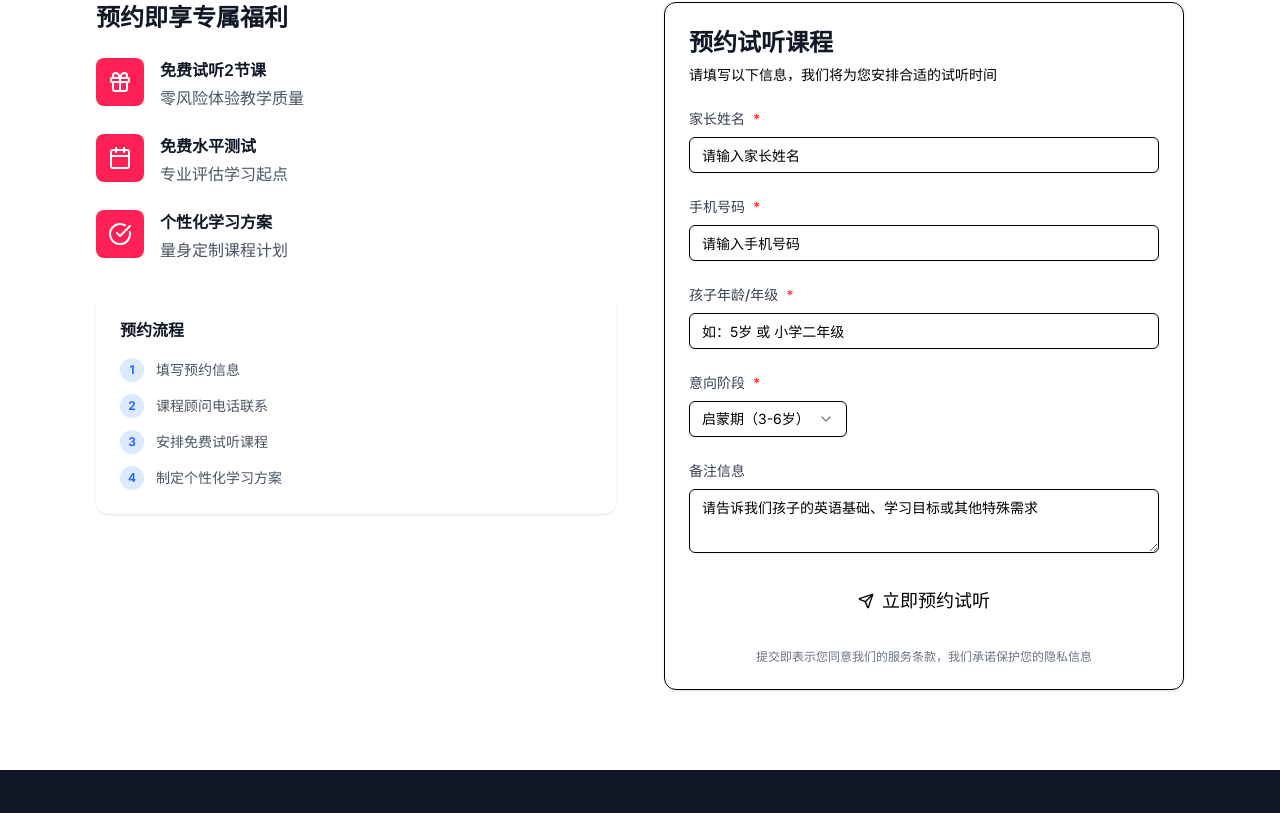
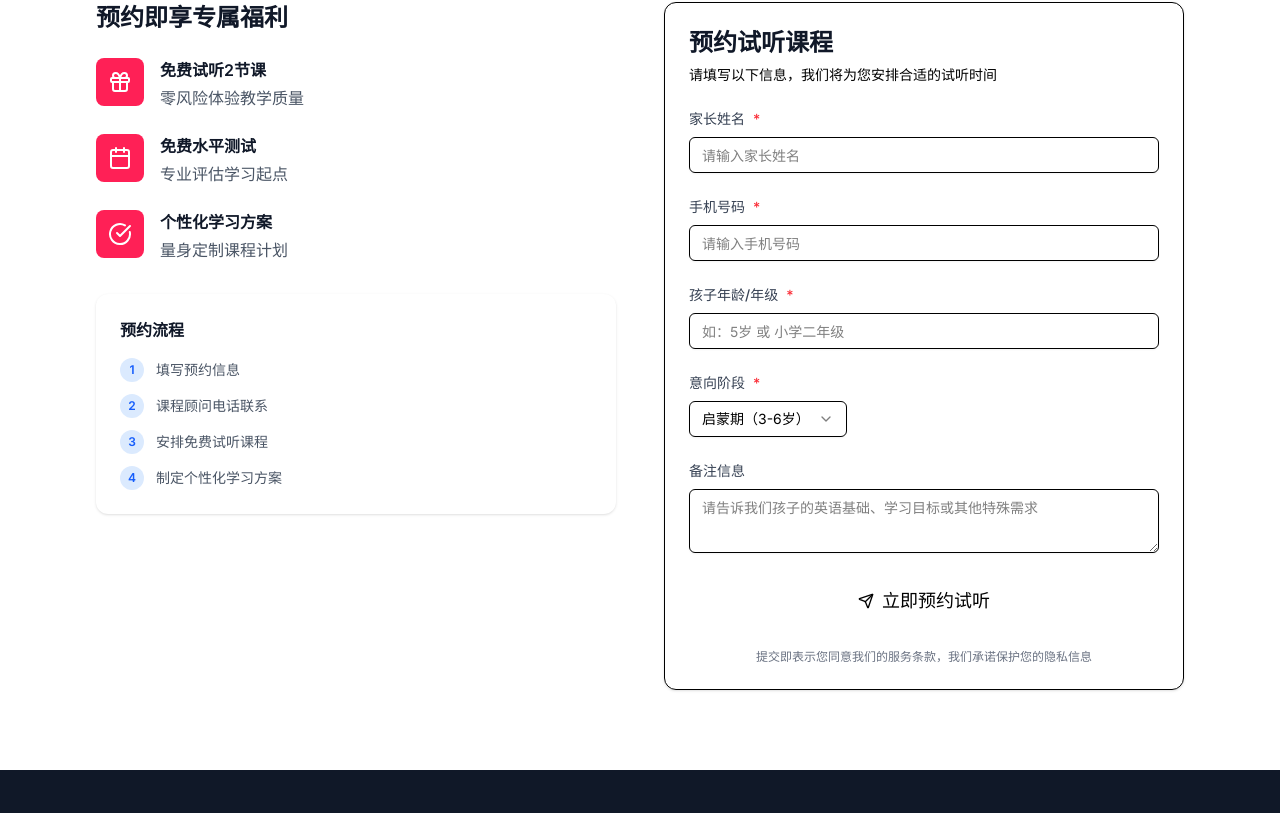
Before and after one commit to neozhu/TinyTalkers, a Next.js app: page / in a window 1280 px wide. Shown: the part 9987-10800 px from the top of the page. Built offline with nearby package versions, Linux system fonts and the light colour scheme.

Commit message:
refactor: update global styles with new CSS variables and improve dark mode theming

```diff
--- a/app/globals.css
+++ b/app/globals.css
@@ -1,32 +1,74 @@
 @import "tailwindcss";
 
-@theme {
-  --color-background: 0 0% 100%;
-  --color-foreground: 222.2 84% 4.9%;
-  --color-card: 0 0% 100%;
-  --color-card-foreground: 222.2 84% 4.9%;
-  --color-popover: 0 0% 100%;
-  --color-popover-foreground: 222.2 84% 4.9%;
-  --color-primary: 350 89% 60%;
-  --color-primary-foreground: 355 100% 97%;
-  --color-secondary: 210 40% 96%;
-  --color-secondary-foreground: 222.2 84% 4.9%;
-  --color-muted: 210 40% 96%;
-  --color-muted-foreground: 215.4 16.3% 46.9%;
-  --color-accent: 210 40% 96%;
-  --color-accent-foreground: 222.2 84% 4.9%;
-  --color-destructive: 0 84.2% 60.2%;
-  --color-destructive-foreground: 210 40% 98%;
-  --color-border: 214.3 31.8% 91.4%;
-  --color-input: 214.3 31.8% 91.4%;
-  --color-ring: 350 89% 60%;
-  --radius: 0.5rem;
-  --font-inter: 'Inter', sans-serif;
+:root {
+  --radius: 0.65rem;
+  --background: oklch(1 0 0);
+  --foreground: oklch(0.141 0.005 285.823);
+  --card: oklch(1 0 0);
+  --card-foreground: oklch(0.141 0.005 285.823);
+  --popover: oklch(1 0 0);
+  --popover-foreground: oklch(0.141 0.005 285.823);
+  --primary: oklch(0.645 0.246 16.439);
+  --primary-foreground: oklch(0.969 0.015 12.422);
+  --secondary: oklch(0.967 0.001 286.375);
+  --secondary-foreground: oklch(0.21 0.006 285.885);
+  --muted: oklch(0.967 0.001 286.375);
+  --muted-foreground: oklch(0.552 0.016 285.938);
+  --accent: oklch(0.967 0.001 286.375);
+  --accent-foreground: oklch(0.21 0.006 285.885);
+  --destructive: oklch(0.577 0.245 27.325);
+  --border: oklch(0.92 0.004 286.32);
+  --input: oklch(0.92 0.004 286.32);
+  --ring: oklch(0.645 0.246 16.439);
+  --chart-1: oklch(0.646 0.222 41.116);
+  --chart-2: oklch(0.6 0.118 184.704);
+  --chart-3: oklch(0.398 0.07 227.392);
+  --chart-4: oklch(0.828 0.189 84.429);
+  --chart-5: oklch(0.769 0.188 70.08);
+  --sidebar: oklch(0.985 0 0);
+  --sidebar-foreground: oklch(0.141 0.005 285.823);
+  --sidebar-primary: oklch(0.645 0.246 16.439);
+  --sidebar-primary-foreground: oklch(0.969 0.015 12.422);
+  --sidebar-accent: oklch(0.967 0.001 286.375);
+  --sidebar-accent-foreground: oklch(0.21 0.006 285.885);
+  --sidebar-border: oklch(0.92 0.004 286.32);
+  --sidebar-ring: oklch(0.645 0.246 16.439);
+}
 
-  /* Animations */
-  --animate-accordion-down: accordion-down 0.2s ease-out;
-  --animate-accordion-up: accordion-up 0.2s ease-out;
+.dark {
+  --background: oklch(0.141 0.005 285.823);
+  --foreground: oklch(0.985 0 0);
+  --card: oklch(0.21 0.006 285.885);
+  --card-foreground: oklch(0.985 0 0);
+  --popover: oklch(0.21 0.006 285.885);
+  --popover-foreground: oklch(0.985 0 0);
+  --primary: oklch(0.645 0.246 16.439);
+  --primary-foreground: oklch(0.969 0.015 12.422);
+  --secondary: oklch(0.274 0.006 286.033);
+  --secondary-foreground: oklch(0.985 0 0);
+  --muted: oklch(0.274 0.006 286.033);
+  --muted-foreground: oklch(0.705 0.015 286.067);
+  --accent: oklch(0.274 0.006 286.033);
+  --accent-foreground: oklch(0.985 0 0);
+  --destructive: oklch(0.704 0.191 22.216);
+  --border: oklch(1 0 0 / 10%);
+  --input: oklch(1 0 0 / 15%);
+  --ring: oklch(0.645 0.246 16.439);
+  --chart-1: oklch(0.488 0.243 264.376);
+  --chart-2: oklch(0.696 0.17 162.48);
+  --chart-3: oklch(0.769 0.188 70.08);
+  --chart-4: oklch(0.627 0.265 303.9);
+  --chart-5: oklch(0.645 0.246 16.439);
+  --sidebar: oklch(0.21 0.006 285.885);
+  --sidebar-foreground: oklch(0.985 0 0);
+  --sidebar-primary: oklch(0.645 0.246 16.439);
+  --sidebar-primary-foreground: oklch(0.969 0.015 12.422);
+  --sidebar-accent: oklch(0.274 0.006 286.033);
+  --sidebar-accent-foreground: oklch(0.985 0 0);
+  --sidebar-border: oklch(1 0 0 / 10%);
+  --sidebar-ring: oklch(0.645 0.246 16.439);
 }
+
 
 @keyframes accordion-down {
   from { height: 0; }
@@ -38,29 +80,6 @@
   to { height: 0; }
 }
 
-@media (prefers-color-scheme: dark) {
-  @theme {
-    --color-background: 222.2 84% 4.9%;
-    --color-foreground: 210 40% 98%;
-    --color-card: 222.2 84% 4.9%;
-    --color-card-foreground: 210 40% 98%;
-    --color-popover: 222.2 84% 4.9%;
-    --color-popover-foreground: 210 40% 98%;
-    --color-primary: 351 94% 71%;
-    --color-primary-foreground: 222.2 84% 4.9%;
-    --color-secondary: 217.2 32.6% 17.5%;
-    --color-secondary-foreground: 210 40% 98%;
-    --color-muted: 217.2 32.6% 17.5%;
-    --color-muted-foreground: 215 20.2% 65.1%;
-    --color-accent: 217.2 32.6% 17.5%;
-    --color-accent-foreground: 210 40% 98%;
-    --color-destructive: 0 62.8% 30.6%;
-    --color-destructive-foreground: 210 40% 98%;
-    --color-border: 217.2 32.6% 17.5%;
-    --color-input: 217.2 32.6% 17.5%;
-    --color-ring: 350 89% 60%;
-  }
-}
 
 body {
   font-family: var(--font-inter), system-ui, sans-serif;
```
